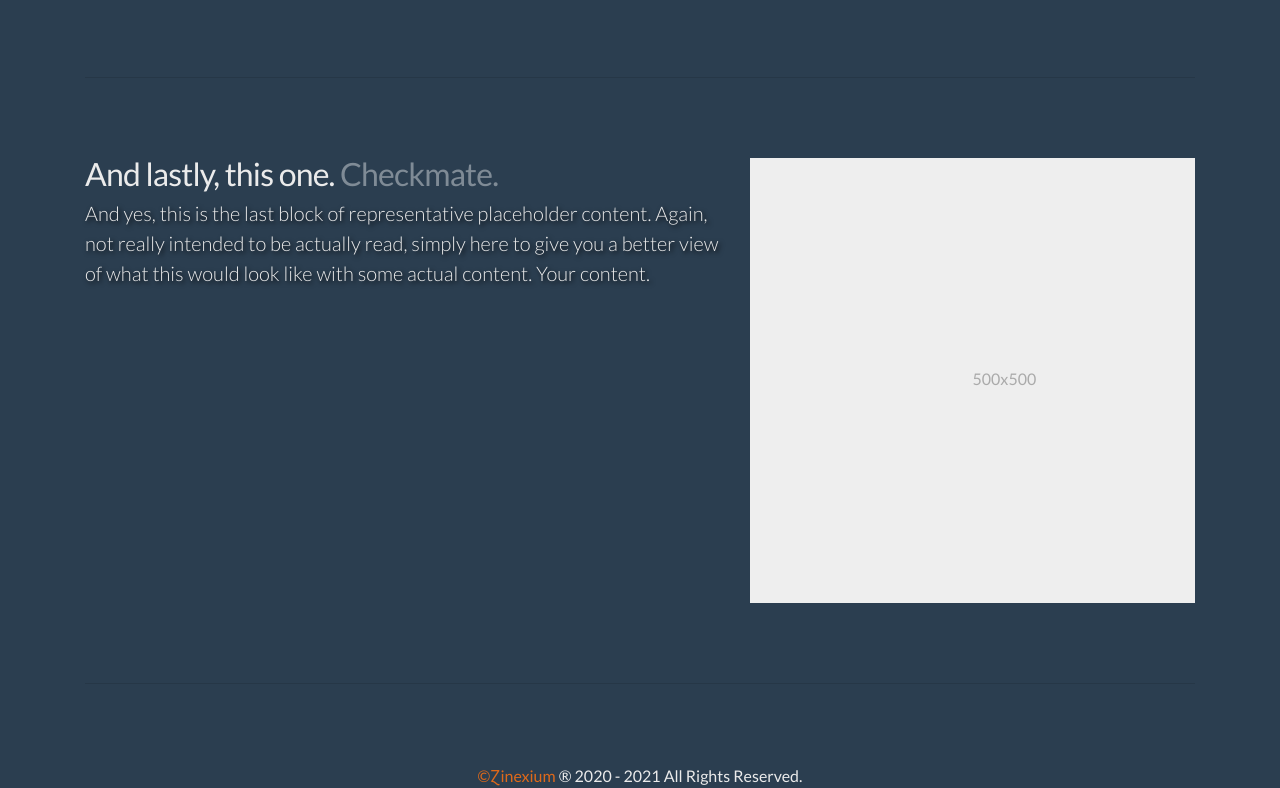
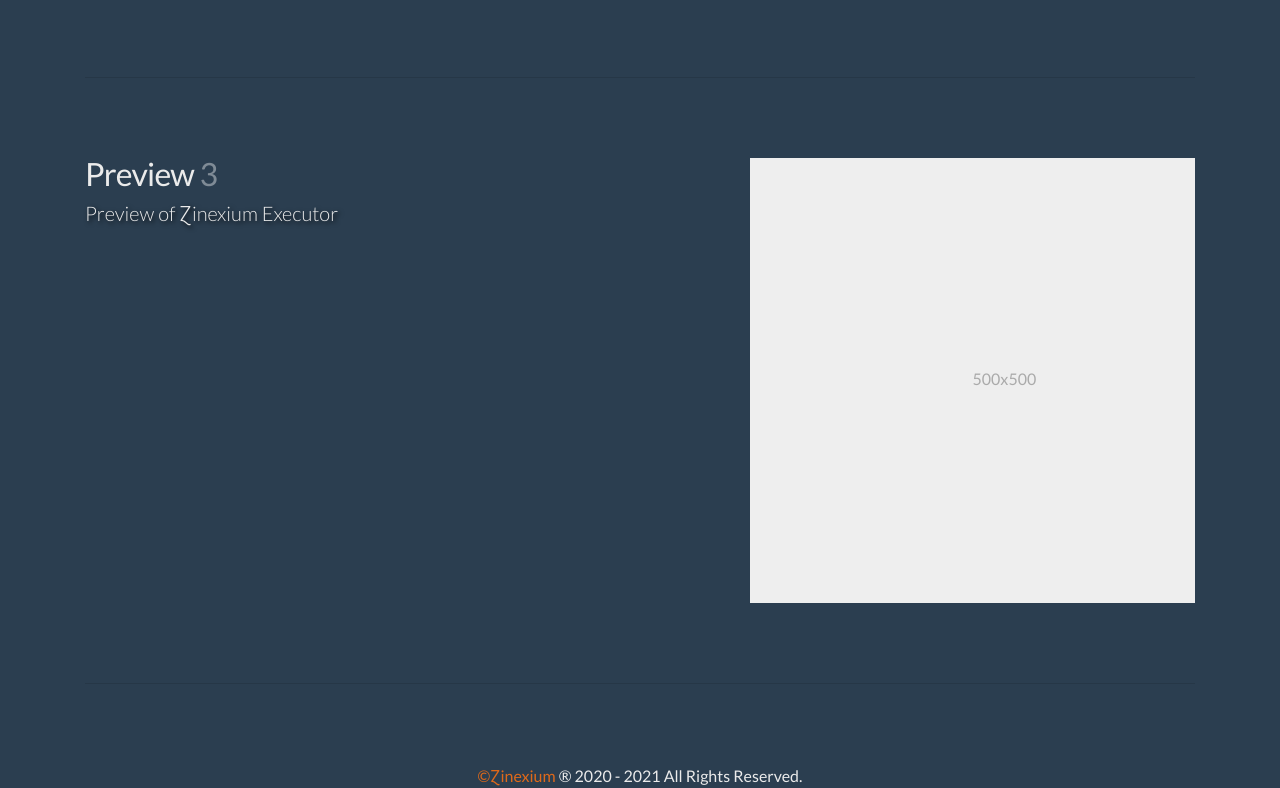
Before and after one commit to UntitledMorgue/ZinexiumSite, a plain HTML site: page index.html in a window 1280 px wide. Shown: the part 2671-3459 px from the top of the page. Drawn offline with nearby package versions, Linux system fonts and the light colour scheme.

Commit message:
Update index.html

```diff
--- a/index.html
+++ b/index.html
@@ -163,13 +163,10 @@
         <div class="row featurette">
           <div class="col-md-7">
             <h2 class="featurette-heading">
-              And lastly, this one. <span class="text-muted">Checkmate.</span>
+            Preview <span class="text-muted">3</span>
             </h2>
             <p class="lead">
-              And yes, this is the last block of representative placeholder
-              content. Again, not really intended to be actually read, simply
-              here to give you a better view of what this would look like with
-              some actual content. Your content.
+              Preview of Ɀinexium Executor
             </p>
           </div>
           <div class="col-md-5">
```
